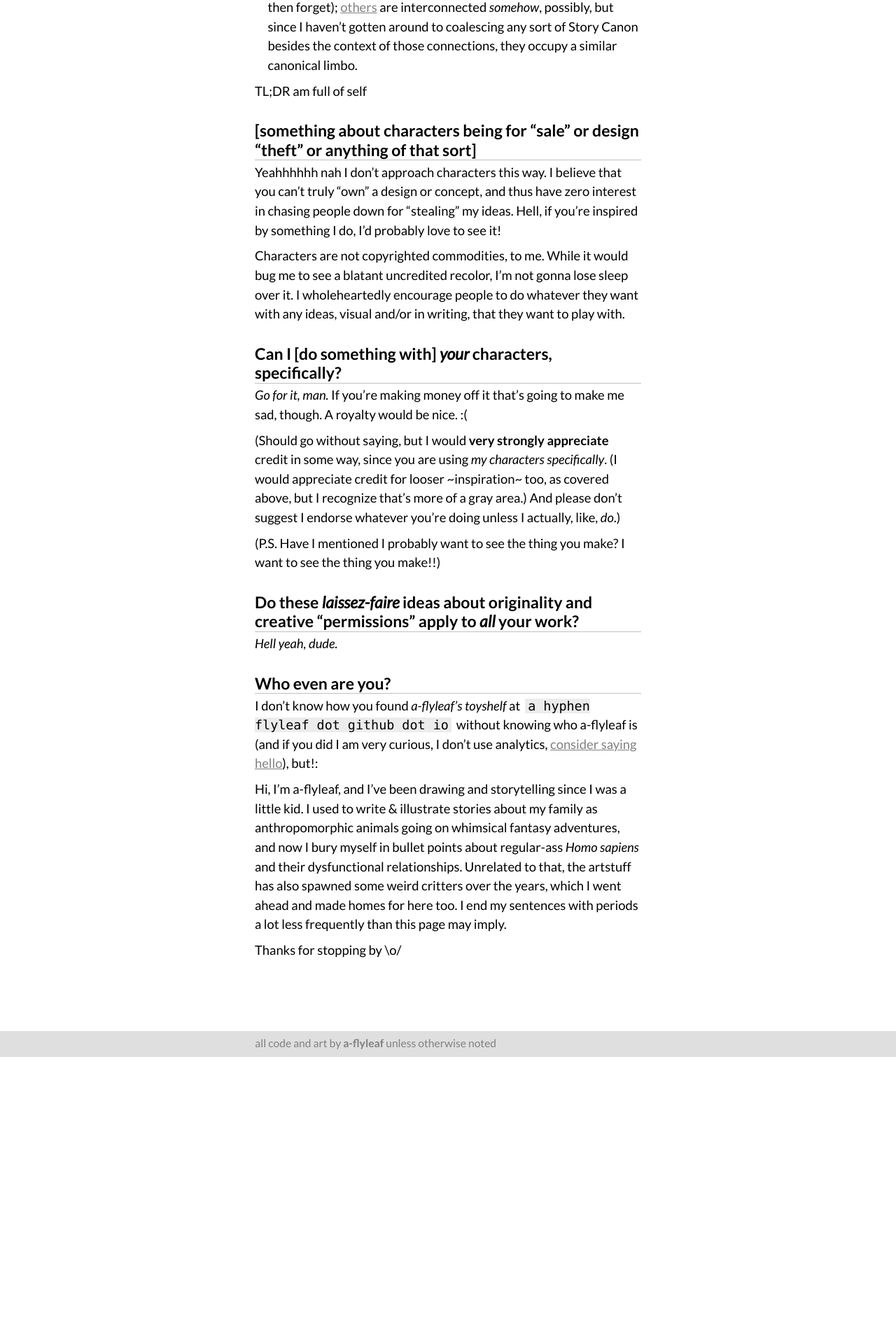
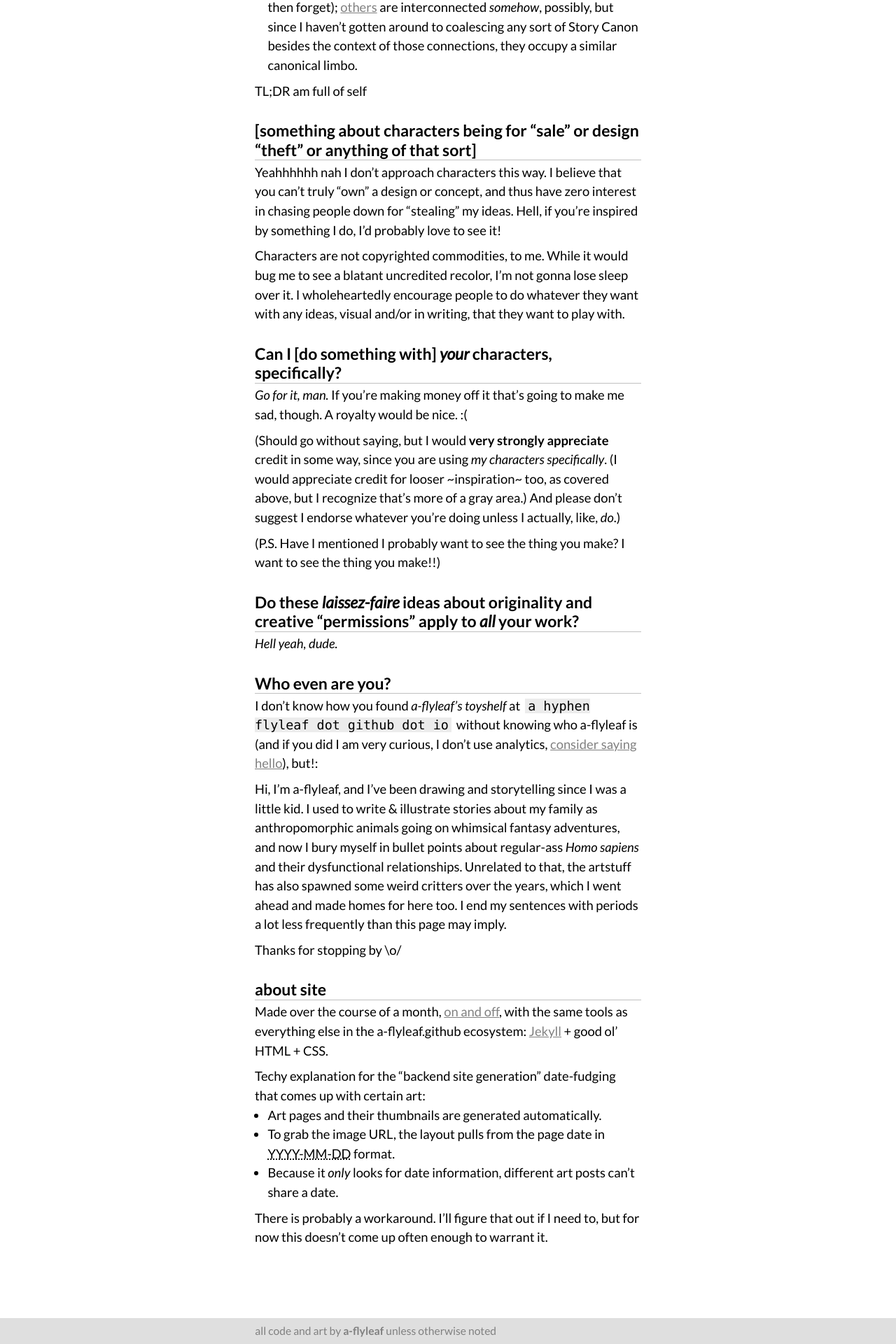
Before and after one commit to a-flyleaf/toyshelf, a Jekyll site: the page built from about.md, in a window 1280 px wide. Shown: the part 1034-2954 px from the top of the page at 70% size. Built offline with Jekyll 4.4.1, drawn with Linux system fonts in a browser that asks for light colours; before the commit the page ends 2544 px from its top, so only the background shows below that.

Commit message:
add site info

```diff
--- a/about.md
+++ b/about.md
@@ -2,7 +2,7 @@
 layout: 1
 title: about
 
-css: h3{text-transform:none; letter-spacing:0.015em; font-size:1em;} h3:nth-of-type(2){font-family:times,serif; font-size:1.15em; letter-spacing:0;}
+css: h3{text-transform:none; letter-spacing:0.015em; font-size:1em;} h3:nth-of-type(2){font-family:times,serif; font-size:1.15em; letter-spacing:0;} .wrap>ul:last-of-type{margin-top:-.5em;}
 ---
 ## Why "Toyshelf"?
 A riff on the [Toyhouse](https://toyhou.se/) name, and more relevant to me personally. All\* these characters are effectively "shelved"; they're kinda just Sitting There, Existing, not taking part in any ongoing or previously-certain story.
@@ -43,3 +43,14 @@ I don't know how you found <i>a-flyleaf's toyshelf</i> at <span style="font-fami
 Hi, I'm a-flyleaf, and I've been drawing and storytelling since I was a little kid. I used to write & illustrate stories about my family as anthropomorphic animals going on whimsical fantasy adventures, and now I bury myself in bullet points about regular-ass *Homo sapiens* and their dysfunctional relationships. Unrelated to that, the artstuff has also spawned some weird critters over the years, which I went ahead and made homes for here too. I end my sentences with periods a lot less frequently than this page may imply.
 
 Thanks for stopping by <span style="display:inline-block;">\o/</span>
+
+
+## about site
+Made over the course of a month, [on and off]({%include url.html%}/changelog), with the same tools as everything else in the a-flyleaf.github ecosystem: [Jekyll](https://jekyllrb.com/) + good ol' HTML + CSS.
+
+Techy explanation for the "backend site generation" date-fudging that comes up with certain art:
+- Art pages and  their thumbnails are generated automatically.
+- To grab the image URL, the layout pulls from the page date in <abbr title="year-month-day">YYYY-MM-DD</abbr> format.
+- Because it *only* looks for date information, different art posts can't share a date.
+
+There is probably a workaround. I'll figure that out if I need to, but for now this doesn't come up often enough to warrant it.
```
